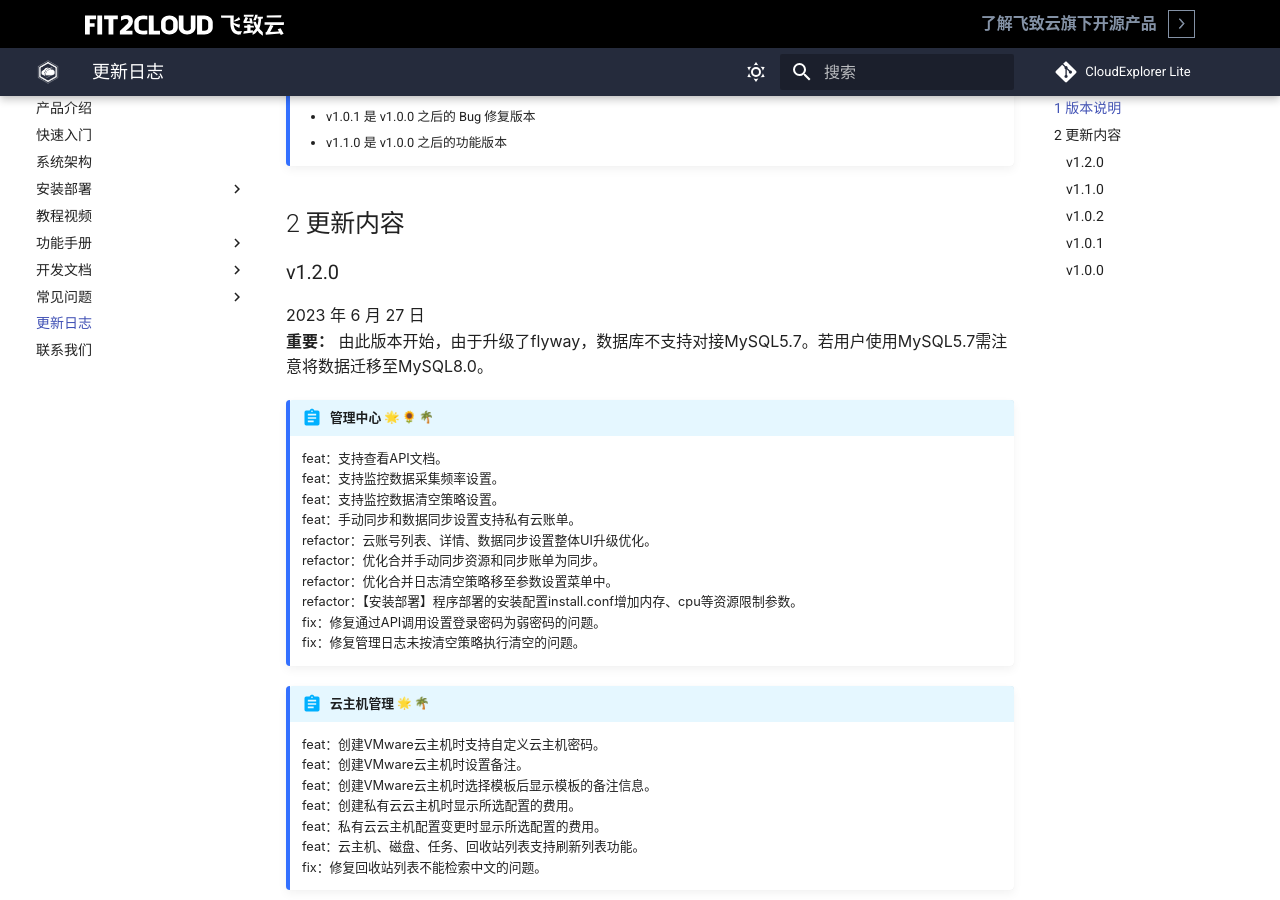
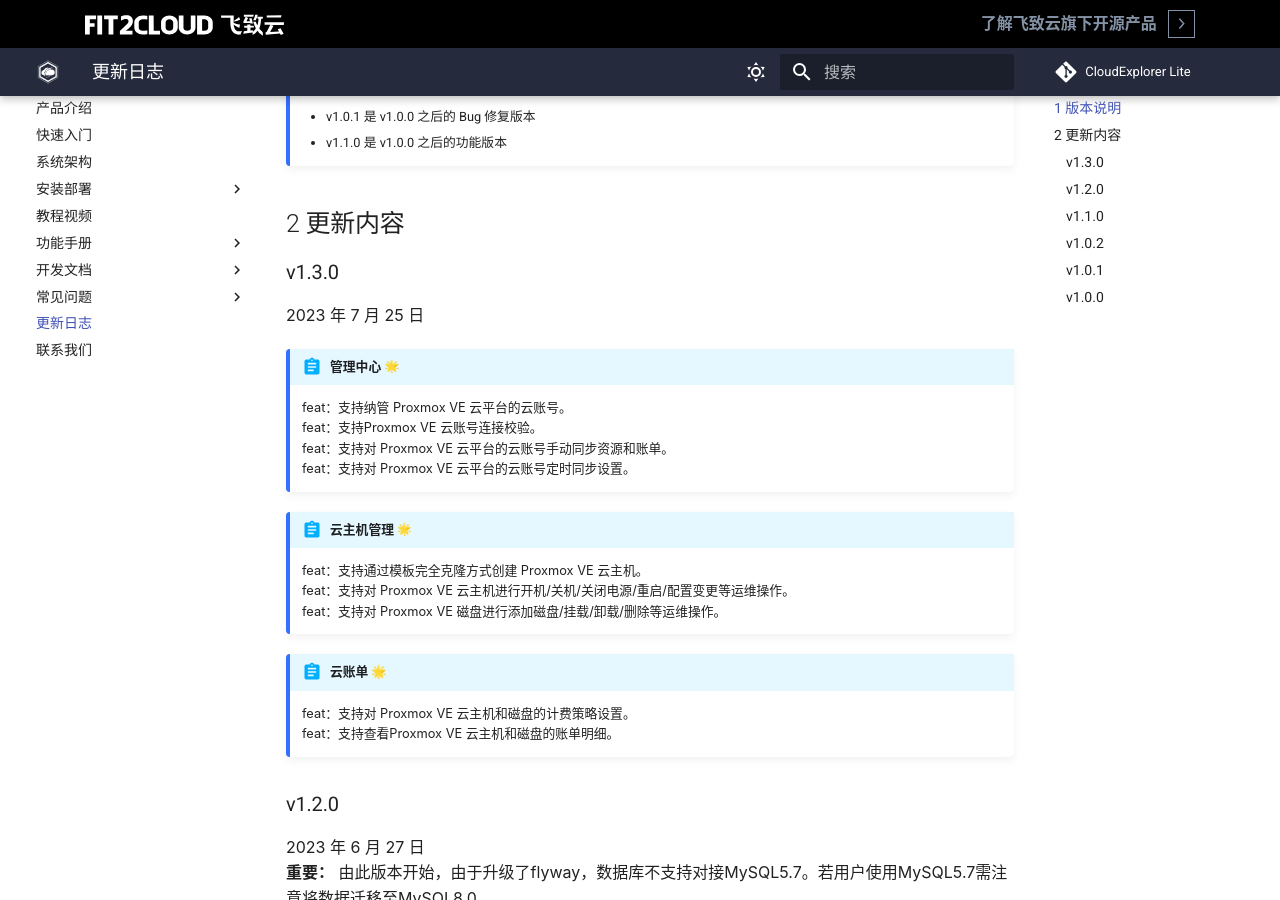
Before and after one commit to CloudExplorer-Dev/docs, an MkDocs documentation site: the page built from docs/update_log.md, in a window 1280 px wide and 900 px high, scrolled down 245 px. Built offline with MkDocs 1.6.1 and Material for MkDocs 9.7.7, drawn with Linux system fonts in a browser that asks for light colours; emoji names are drawn with the system emoji font; the version menu is left out.

Commit message:
修改更新日志

```diff
--- a/docs/update_log.md
+++ b/docs/update_log.md
@@ -10,6 +10,25 @@
     -  v1.1.0 是 v1.0.0 之后的功能版本
 
 ## 2 更新内容
+
+### v1.3.0
+
+2023 年 7 月 25 日
+
+!!! Abstract "管理中心 :star2: "
+    feat：支持纳管 Proxmox VE 云平台的云账号。
+    feat：支持Proxmox VE 云账号连接校验。
+    feat：支持对 Proxmox VE 云平台的云账号手动同步资源和账单。
+    feat：支持对 Proxmox VE 云平台的云账号定时同步设置。
+
+!!! Abstract "云主机管理 :star2: "
+    feat：支持通过模板完全克隆方式创建 Proxmox VE 云主机。
+    feat：支持对 Proxmox VE 云主机进行开机/关机/关闭电源/重启/配置变更等运维操作。
+    feat：支持对 Proxmox VE 磁盘进行添加磁盘/挂载/卸载/删除等运维操作。
+
+!!! Abstract "云账单  :star2: "
+    feat：支持对 Proxmox VE 云主机和磁盘的计费策略设置。
+    feat：支持查看Proxmox VE 云主机和磁盘的账单明细。
 
 ### v1.2.0
 
```
